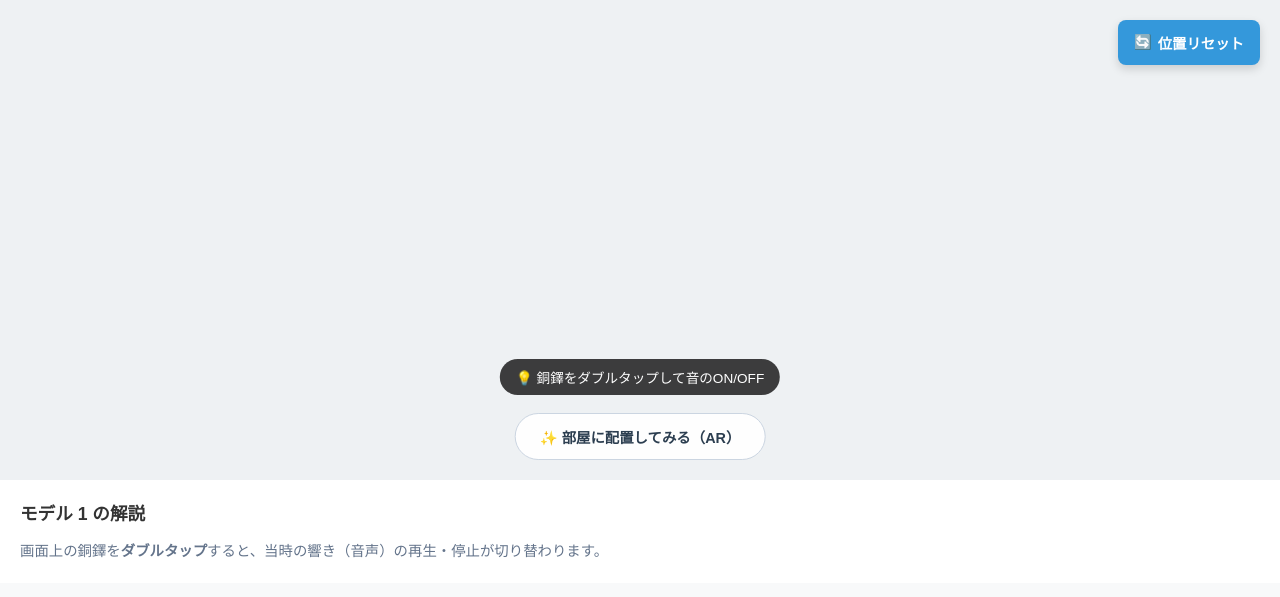
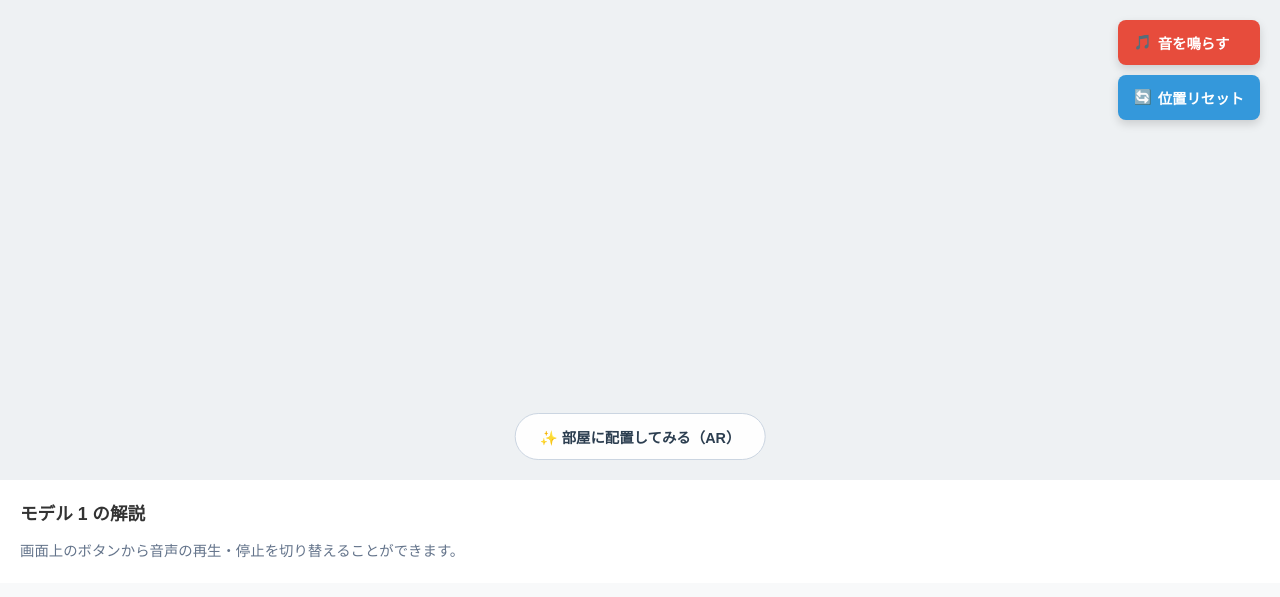
Before and after one commit to OU42823/doki, a Flask app: page /model1 in a window 1280 px wide. Shown: the part 62-659 px from the top of the page. Run offline with Flask 3, Linux system fonts and the light colour scheme; some libraries are stand-ins or nearby versions.

Commit message:
40回目のコミット

```diff
--- a/templates/doutaku1.html
+++ b/templates/doutaku1.html
@@ -16,24 +16,18 @@
         }
 
         .viewer-container { position: relative; width: 100%; height: 60vh; background: #eef1f3; }
-        model-viewer { width: 100%; height: 100%; cursor: pointer; }
+        model-viewer { width: 100%; height: 100%; }
 
-        /* 📱 右サイドの操作メニュー（位置リセット用） */
+        /* 📱 右サイドの操作メニュー */
         .side-menu { position: absolute; top: 20px; right: 20px; z-index: 10; display: flex; flex-direction: column; gap: 10px; }
 
         .menu-btn {
-            background-color: #3498db; color: white; border: none; border-radius: 8px;
+            background-color: #e74c3c; color: white; border: none; border-radius: 8px;
             padding: 12px 16px; font-size: 0.9rem; font-weight: bold; cursor: pointer;
             box-shadow: 0 4px 10px rgba(0,0,0,0.15); display: flex; align-items: center; gap: 6px;
         }
-
-        /* 🎵 画面の下部に表示する音声の状態を知らせるメッセージ（お好みで） */
-        .audio-hint {
-            position: absolute; bottom: 85px; left: 50%; transform: translateX(-50%);
-            background: rgba(0, 0, 0, 0.75); color: white; padding: 8px 16px;
-            border-radius: 20px; font-size: 0.85rem; pointer-events: none; z-index: 10;
-            transition: opacity 0.3s;
-        }
+        .menu-btn.playing { background-color: #34495e; }
+        .reset-btn { background-color: #3498db; }
 
         #ar-button {
             background-color: rgba(255, 255, 255, 0.95); color: #2c3e50; border: 1px solid #cbd5e1;
@@ -73,11 +67,12 @@
             <button slot="ar-button" id="ar-button">✨ 部屋に配置してみる（AR）</button>
         </model-viewer>
 
-        <!-- 🎵 操作ヒントの表示 -->
-        <div id="audio-hint" class="audio-hint">💡 銅鐸をダブルタップして音のON/OFF</div>
-
+        <!-- 📱 右サイドの操作メニュー -->
         <div class="side-menu">
-            <button class="menu-btn" onclick="resetModel()">
+            <button id="play-btn" class="menu-btn" onclick="toggleAudio()">
+                <span>🎵</span> <span id="btn-text">音を鳴らす</span>
+            </button>
+            <button class="menu-btn reset-btn" onclick="resetModel()">
                 <span>🔄</span> 位置リセット
             </button>
         </div>
@@ -85,44 +80,25 @@
 
     <div class="info-panel">
         <h2>モデル 1 の解説</h2>
-        <p>画面上の銅鐸を<strong>ダブルタップ</strong>すると、当時の響き（音声）の再生・停止が切り替わります。</p>
+        <p>画面上のボタンから音声の再生・停止を切り替えることができます。</p>
     </div>
 
     <script>
         const audio = document.getElementById('doutaku-sound');
+        const btn = document.getElementById('play-btn');
+        const btnText = document.getElementById('btn-text');
         const viewer = document.getElementById('viewer');
-        const hint = document.getElementById('audio-hint');
-
-        // 🖱️ 3Dビューア部分をダブルタップ（PCはdblclick、スマホはタップ間隔で判定）したときの処理
-        let lastTapTime = 0;
-        viewer.addEventListener('click', (e) => {
-            const currentTime = new Date().getTime();
-            const tapLength = currentTime - lastTapTime;
-
-            // 300ミリ秒以内に2回タップされたら「ダブルタップ」とみなす
-            if (tapLength < 300 && tapLength > 0) {
-                toggleAudio();
-                e.preventDefault();
-            }
-            lastTapTime = currentTime;
-        });
 
         function toggleAudio() {
             if (audio.paused) {
                 audio.play().catch(err => console.log("再生エラー:", err));
-                hint.innerText = "🎵 音声を再生中...";
-                hint.style.background = "rgba(231, 76, 60, 0.85)";
+                btnText.innerText = "音を止める";
+                btn.classList.add('playing');
             } else {
                 audio.pause();
-                hint.innerText = "🔇 音声を停止しました";
-                hint.style.background = "rgba(52, 73, 94, 0.85)";
+                btnText.innerText = "音を鳴らす";
+                btn.classList.remove('playing');
             }
-
-            // 2秒後にヒントの表示を元に戻す
-            setTimeout(() => {
-                hint.innerText = "💡 銅鐸をダブルタップして音のON/OFF";
-                hint.style.background = "rgba(0, 0, 0, 0.75)";
-            }, 2000);
         }
 
         function resetModel() {
```
Also changed, not shown: templates/doutaku2.html (+17 -39 lines).
